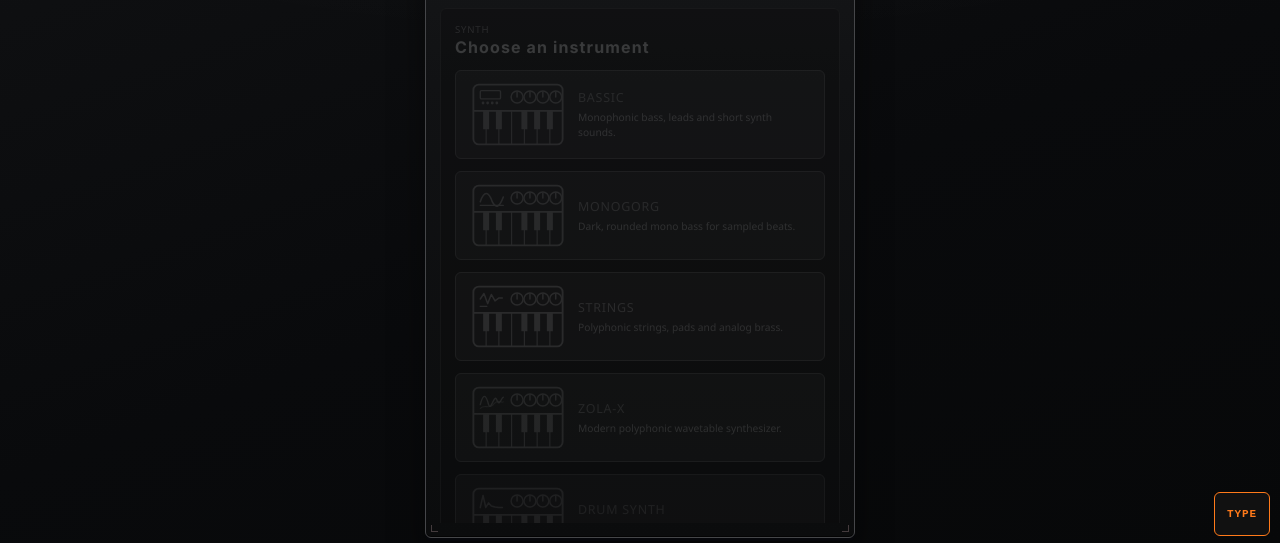
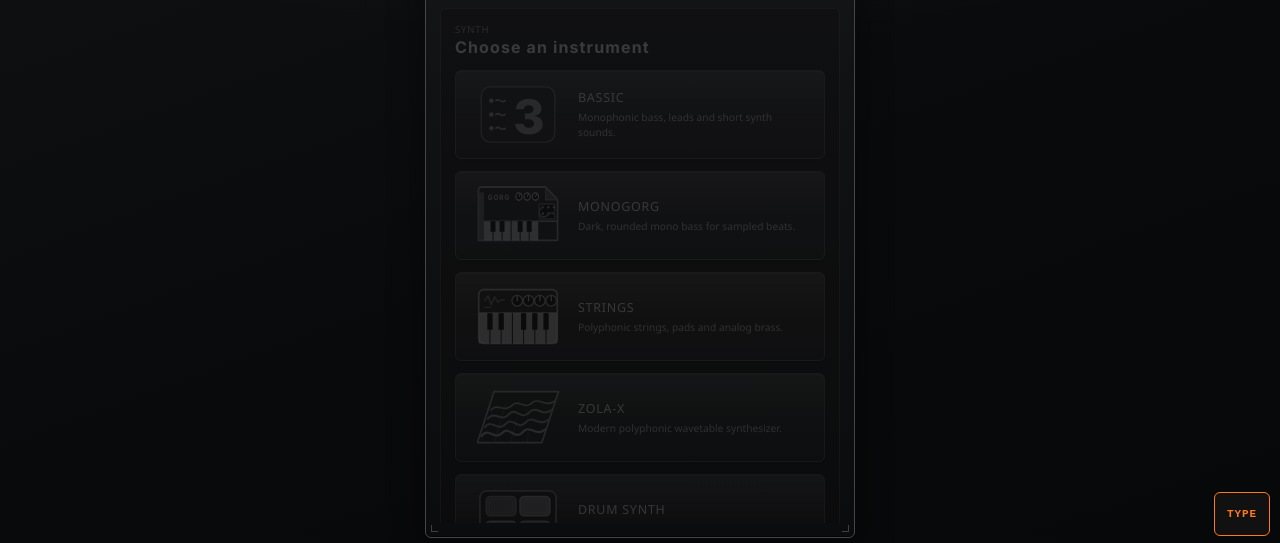
Before and after one commit to dobrzecgames-crypto/station, a React (Vite) app: page / in a window 1280 px wide. Both pictures are taken after a click on the button "SYNTH". Shown: the part 254-797 px from the top of the page. Built offline with nearby package versions, Linux system fonts and the light colour scheme; a web font is replaced by a local one.

Commit message:
ui: redesign synth picker artwork

```diff
--- a/src/synth/SynthPicker.css
+++ b/src/synth/SynthPicker.css
@@ -18,57 +18,74 @@
 }
 
 .synth-picker-card {
+  --synth-glyph-primary: var(--accent-synth);
+  --synth-glyph-secondary: var(--loaded-accent);
+  --synth-glyph-tertiary: var(--station-text-muted);
+  --synth-glyph-quaternary: var(--music-accent);
+  --synth-glyph-surface: color-mix(in srgb, var(--synth-glyph-primary) 18%, var(--station-recess));
   display: flex;
   align-items: center;
   gap: 14px;
   padding: 12px 16px;
-  border: 1px solid var(--station-line);
+  border: 1px solid color-mix(in srgb, var(--synth-glyph-primary) 22%, var(--station-line));
   border-radius: 6px;
-  background: var(--station-raised);
+  color: var(--station-text);
+  background: linear-gradient(180deg, color-mix(in srgb, var(--synth-glyph-primary) 5%, color-mix(in srgb, var(--station-raised) 88%, var(--station-text) 12%)), var(--station-raised) 52%, color-mix(in srgb, var(--station-raised) 84%, var(--station-recess)));
+  box-shadow: inset 0 1px 0 rgb(255 239 220 / 7%), 0 2px 0 rgb(0 0 0 / 34%);
   text-align: left;
   cursor: pointer;
+  transition: transform 55ms ease, box-shadow 55ms ease, border-color 55ms ease;
 }
 
-.synth-picker-card:hover,
-.synth-picker-card:focus-visible {
-  border-color: currentColor;
-  outline: none;
+.synth-picker-card:hover {
+  border-color: var(--station-line-strong);
 }
 
-.synth-picker-card-monopoly {
-  color: var(--accent-synth);
-  border-color: color-mix(in srgb, var(--accent-synth) 45%, var(--station-line));
-  background: color-mix(in srgb, var(--accent-synth) 7%, var(--station-raised));
+.synth-picker-card:focus-visible {
+  border-color: var(--focus-accent);
+  outline: 2px solid var(--focus-accent);
+  outline-offset: 2px;
+}
+
+.synth-picker-card:active {
+  transform: translateY(1px);
+  background: linear-gradient(180deg, color-mix(in srgb, var(--station-raised) 76%, var(--station-recess)), var(--station-raised));
+  box-shadow: inset 0 2px 3px rgb(0 0 0 / 35%), 0 1px 0 rgb(0 0 0 / 38%);
 }
 
 .synth-picker-card-organicbass {
-  color: color-mix(in srgb, var(--accent-synth) 72%, var(--station-amber));
-  border-color: color-mix(in srgb, var(--accent-synth) 45%, var(--station-line));
-  background: color-mix(in srgb, var(--accent-synth) 7%, var(--station-raised));
+  --synth-glyph-primary: var(--accent-synth);
+  --synth-glyph-secondary: var(--accent-drumsynth);
+  --synth-glyph-tertiary: var(--loaded-accent);
+  --synth-glyph-quaternary: var(--station-text-muted);
 }
 
 .synth-picker-card-strings {
-  color: var(--accent-strings);
-  border-color: color-mix(in srgb, var(--accent-strings) 45%, var(--station-line));
-  background: color-mix(in srgb, var(--accent-strings) 7%, var(--station-raised));
+  --synth-glyph-primary: var(--accent-strings);
+  --synth-glyph-secondary: var(--music-accent);
+  --synth-glyph-tertiary: var(--station-text-muted);
+  --synth-glyph-quaternary: var(--accent-synth);
 }
 
 .synth-picker-card-poly {
-  color: color-mix(in srgb, var(--accent-synth) 68%, var(--control-active));
-  border-color: color-mix(in srgb, var(--accent-synth) 45%, var(--station-line));
-  background: color-mix(in srgb, var(--accent-synth) 7%, var(--station-raised));
+  --synth-glyph-primary: var(--accent-strings);
+  --synth-glyph-secondary: var(--accent-seq);
+  --synth-glyph-tertiary: var(--accent-synth);
+  --synth-glyph-quaternary: var(--loaded-accent);
 }
 
 .synth-picker-card-drumsynth {
-  color: var(--accent-drumsynth);
-  border-color: color-mix(in srgb, var(--accent-drumsynth) 45%, var(--station-line));
-  background: color-mix(in srgb, var(--accent-drumsynth) 7%, var(--station-raised));
+  --synth-glyph-primary: var(--accent-drumsynth);
+  --synth-glyph-secondary: var(--loaded-accent);
+  --synth-glyph-tertiary: var(--accent-synth);
+  --synth-glyph-quaternary: var(--control-active);
 }
 
 .synth-picker-card-icon {
   flex: 0 0 auto;
   width: 92px;
   height: 63px;
+  color: var(--synth-glyph-primary);
 }
 
 .synth-picker-card-text {
@@ -98,3 +115,9 @@
   font-size: .64rem;
   line-height: 1.4;
 }
+
+@media (prefers-reduced-motion: reduce) {
+  .synth-picker-card {
+    transition: none;
+  }
+}
--- a/src/synth/SynthPicker.tsx
+++ b/src/synth/SynthPicker.tsx
@@ -42,56 +42,104 @@ export function SynthPicker({ onSelect }: SynthPickerProps) {
 const whiteKeyDividers = [15.36, 29.21, 43.07, 56.93, 70.79, 84.64]
 const blackKeys = [15.36, 29.21, 56.93, 70.79, 84.64]
 const knobCenters = [49, 63, 77, 91]
+const drumPadColors = [
+  'var(--synth-glyph-primary)',
+  'var(--synth-glyph-secondary)',
+  'var(--synth-glyph-tertiary)',
+  'var(--synth-glyph-quaternary)',
+]
 
 function SynthGlyph({ variant, className }: { variant: SynthPickerInstrument; className?: string }) {
   return (
-    <svg className={className} viewBox="0 0 100 68" fill="none" xmlns="http://www.w3.org/2000/svg" aria-hidden="true">
-      <rect x="1.5" y="1.5" width="97" height="65" rx="6" stroke="currentColor" strokeWidth="2" />
-      <line x1="1.5" y1="30" x2="98.5" y2="30" stroke="currentColor" strokeWidth="2" />
-
-      {variant === 'organicbass' ? (
+    <svg className={className} viewBox="0 0 100 68" fill="none" xmlns="http://www.w3.org/2000/svg" aria-hidden="true" strokeLinecap="round" strokeLinejoin="round">
+      {variant === 'monopoly' ? (
         <>
-          <path d="M9 19 C13 7 18 7 22 19 C26 27 30 25 34 14" stroke="currentColor" strokeWidth="1.7" strokeLinecap="round" />
-          <line x1="9" y1="23" x2="34" y2="23" stroke="currentColor" strokeWidth="1.4" strokeLinecap="round" />
+          <rect x="10" y="4" width="80" height="60" rx="10" fill="var(--synth-glyph-surface)" />
+          <rect x="10" y="4" width="80" height="60" rx="10" stroke="currentColor" strokeWidth="1.5" opacity=".62" />
+          {[19, 34, 49].map((cy) => (
+            <g key={cy}>
+              <circle cx="21" cy={cy} r="2.5" fill="var(--synth-glyph-secondary)" />
+              <path d={`M26 ${cy} C29 ${cy - 4} 32 ${cy + 4} 36 ${cy}`} stroke="var(--synth-glyph-secondary)" strokeWidth="1.8" />
+            </g>
+          ))}
+          <text x="62" y="55" fill="currentColor" fontFamily="Inter, sans-serif" fontSize="52" fontWeight="800" textAnchor="middle" stroke="none">3</text>
         </>
-      ) : variant === 'monopoly' ? (
-        <>
-          <rect x="9" y="8" width="22" height="9" rx="1.3" stroke="currentColor" strokeWidth="1.5" />
-          <circle cx="12" cy="21.5" r="1.5" fill="currentColor" />
-          <circle cx="17" cy="21.5" r="1.5" fill="currentColor" />
-          <circle cx="22" cy="21.5" r="1.5" fill="currentColor" />
-          <circle cx="27" cy="21.5" r="1.5" fill="currentColor" />
-        </>
+      ) : variant === 'organicbass' ? (
+        <g transform="matrix(1 0 0 1.16 0 -5.12)">
+          <path d="M7 57 V11 Q7 7 11 7 H80 L93 19 V57 Z" fill="var(--synth-glyph-surface)" />
+          <path d="M7 57 V11 Q7 7 11 7 H80 L93 19 V57 Z" stroke="currentColor" strokeWidth="1.7" />
+          <path d="M7 12 H13 V57 H7 Z" fill="var(--synth-glyph-secondary)" opacity=".78" stroke="none" />
+          <path d="M80 7 V19 H93 Z" fill="var(--synth-glyph-secondary)" opacity=".58" stroke="none" />
+          <path d="M80 7 V19 H93" stroke="var(--synth-glyph-secondary)" strokeWidth="1.4" />
+          <text x="17" y="19" fill="var(--synth-glyph-tertiary)" fontFamily="Inter, sans-serif" fontSize="7" fontWeight="800" letterSpacing="1" stroke="none">GORG</text>
+          {[51, 60, 69].map((cx) => (
+            <g key={cx}>
+              <circle cx={cx} cy="16" r="3.4" fill="var(--station-recess)" stroke="var(--synth-glyph-quaternary)" strokeWidth="1.25" />
+              <line x1={cx} y1="16" x2={cx + 1.3} y2="13.7" stroke="var(--synth-glyph-quaternary)" strokeWidth="1.1" />
+            </g>
+          ))}
+          <rect x="73" y="23" width="17" height="14" rx="1.5" fill="var(--station-recess)" stroke="currentColor" strokeWidth="1" opacity=".9" />
+          {[26, 32].flatMap((cy) => [77, 83, 89].map((cx) => (
+            <circle key={`${cx}-${cy}`} cx={cx} cy={cy} r="1.25" fill="var(--synth-glyph-tertiary)" />
+          )))}
+          <circle cx="77" cy="26" r="1.7" fill="var(--synth-glyph-secondary)" stroke="var(--station-recess)" strokeWidth=".7" />
+          <circle cx="89" cy="32" r="1.7" fill="var(--synth-glyph-secondary)" stroke="var(--station-recess)" strokeWidth=".7" />
+          <path d="M77 26 C71 28 72 36 79 35 C84 34 84 29 89 32" stroke="var(--synth-glyph-secondary)" strokeWidth="1.7" />
+          <rect x="13" y="39" width="59" height="18" fill="var(--station-text)" opacity=".78" stroke="none" />
+          <line x1="13" y1="39" x2="93" y2="39" stroke="currentColor" strokeWidth="1.4" />
+          {[22.83, 32.67, 42.5, 52.33, 62.17].map((x) => (
+            <line key={x} x1={x} y1="39" x2={x} y2="57" stroke="var(--station-recess)" strokeWidth="1.1" opacity=".9" />
+          ))}
+          {[22.83, 32.67, 52.33, 62.17].map((x) => (
+            <rect key={x} x={x - 2.7} y="39" width="5.4" height="10" fill="var(--station-recess)" />
+          ))}
+        </g>
       ) : variant === 'strings' ? (
-        <>
-          <polyline points="9,15 13,9 17,20 21,10 25,17 29,14 33,14" stroke="currentColor" strokeWidth="1.6" strokeLinecap="round" strokeLinejoin="round" />
-          <line x1="9" y1="23" x2="16" y2="23" stroke="currentColor" strokeWidth="1.6" strokeLinecap="round" />
-        </>
+        <g transform="matrix(.88 0 0 .9 6 3.4)">
+          <rect x="1.5" y="1.5" width="97" height="65" rx="6" fill="var(--synth-glyph-surface)" />
+          <rect x="1.5" y="1.5" width="97" height="65" rx="6" stroke="currentColor" strokeWidth="2" />
+          <line x1="1.5" y1="30" x2="98.5" y2="30" stroke="currentColor" strokeWidth="2" />
+          <polyline points="9,15 13,9 17,20 21,10 25,17 29,14 33,14" stroke="var(--synth-glyph-secondary)" strokeWidth="1.8" />
+          <line x1="9" y1="23" x2="16" y2="23" stroke="var(--synth-glyph-secondary)" strokeWidth="1.6" />
+          {knobCenters.map((cx) => (
+            <g key={cx}>
+              <circle cx={cx} cy="15" r="6.5" fill="var(--station-recess)" stroke="currentColor" strokeWidth="1.6" />
+              <line x1={cx} y1="15" x2={cx} y2="9.5" stroke="var(--synth-glyph-tertiary)" strokeWidth="1.6" />
+            </g>
+          ))}
+          <rect x="1.5" y="30" width="97" height="36.5" fill="var(--station-text)" opacity=".76" stroke="none" />
+          {whiteKeyDividers.map((x) => (
+            <line key={x} x1={x} y1="30" x2={x} y2="66.5" stroke="var(--station-recess)" strokeWidth="1.2" />
+          ))}
+          {blackKeys.map((x) => (
+            <rect key={x} x={x - 3.25} y="30" width="6.5" height="20" fill="var(--station-recess)" />
+          ))}
+        </g>
       ) : variant === 'poly' ? (
-        <>
-          <path d="M9 20 C12 8 15 8 18 20 C21 28 24 7 27 15 C30 23 32 12 34 12" stroke="currentColor" strokeWidth="1.5" strokeLinecap="round" />
-          <path d="M9 24 C14 19 19 26 24 19 C29 13 32 19 34 17" stroke="currentColor" strokeWidth="1.2" strokeLinecap="round" opacity=".65" />
-        </>
+        <g transform="matrix(1.13 0 0 1.18 -6.5 -6.03)">
+          <path d="M11 57 L27 10 H89 L73 57 Z" fill="var(--synth-glyph-surface)" />
+          <path d="M11 57 L27 10 H89 L73 57 Z" stroke="currentColor" strokeWidth="1.65" opacity=".9" />
+          <path d="M15 51 C22 42 27 56 35 48 C42 41 47 56 55 47 C61 40 67 52 76 45" stroke="currentColor" strokeWidth="2" />
+          <path d="M18 43 C25 34 30 48 38 40 C45 32 49 47 58 38 C64 31 70 43 79 36" stroke="var(--synth-glyph-secondary)" strokeWidth="1.9" />
+          <path d="M21 35 C28 27 34 39 41 31 C48 23 53 38 61 29 C68 22 73 34 82 27" stroke="var(--synth-glyph-tertiary)" strokeWidth="1.75" />
+          <path d="M24 27 C31 20 36 30 44 23 C51 16 56 28 64 20 C70 15 76 25 85 19" stroke="var(--synth-glyph-quaternary)" strokeWidth="1.55" />
+          {[27, 42, 57, 72].map((x, index) => (
+            <line key={x} x1={x - index * 4} y1={10 + index * 12} x2={11 + index * 16} y2="57" stroke="var(--synth-glyph-tertiary)" strokeWidth=".9" opacity=".3" />
+          ))}
+        </g>
       ) : (
-        // A percussive attack/decay envelope - a sharp spike settling back to
-        // baseline, standing in for the same "what does this instrument do"
-        // read the other two glyphs give at a glance.
-        <polyline points="9,22 12,9 15,22 18,17 21,20.5 25,21.5 29,22 33,22" stroke="currentColor" strokeWidth="1.6" strokeLinecap="round" strokeLinejoin="round" fill="none" />
+        <g transform="matrix(1.15 0 0 1 -7.5 0)">
+          <rect x="14" y="4" width="72" height="60" rx="7" fill="var(--synth-glyph-surface)" />
+          <rect x="14" y="4" width="72" height="60" rx="7" stroke="currentColor" strokeWidth="1.7" />
+          {[[20, 10], [52, 10], [20, 37], [52, 37]].map(([x, y], index) => (
+            <g key={`${x}-${y}`}>
+              <rect x={x} y={y} width="28" height="21" rx="4" fill={drumPadColors[index]} opacity=".72" />
+              <rect x={x} y={y} width="28" height="21" rx="4" stroke={drumPadColors[index]} strokeWidth="1.55" />
+              <rect x={x + 3} y={y + 3} width="22" height="15" rx="2.5" stroke="var(--station-text)" strokeWidth=".8" opacity=".2" />
+            </g>
+          ))}
+        </g>
       )}
-
-      {knobCenters.map((cx) => (
-        <g key={cx}>
-          <circle cx={cx} cy="15" r="6.5" stroke="currentColor" strokeWidth="1.6" />
-          <line x1={cx} y1="15" x2={cx} y2="9.5" stroke="currentColor" strokeWidth="1.6" strokeLinecap="round" />
-        </g>
-      ))}
-
-      {whiteKeyDividers.map((x) => (
-        <line key={x} x1={x} y1="30" x2={x} y2="66.5" stroke="currentColor" strokeWidth="1.2" />
-      ))}
-      {blackKeys.map((x) => (
-        <rect key={x} x={x - 3.25} y="30" width="6.5" height="20" fill="currentColor" />
-      ))}
     </svg>
   )
 }
```
